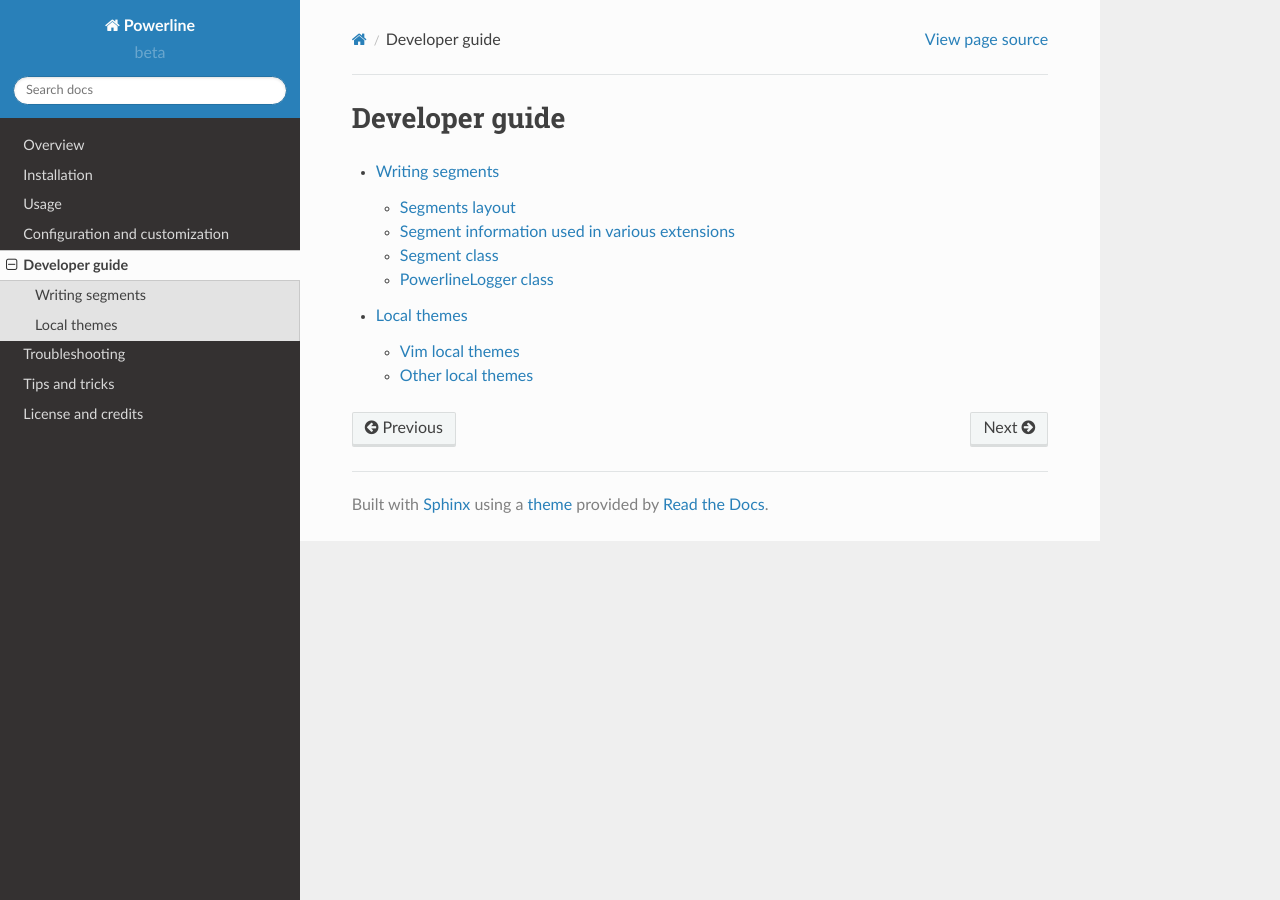
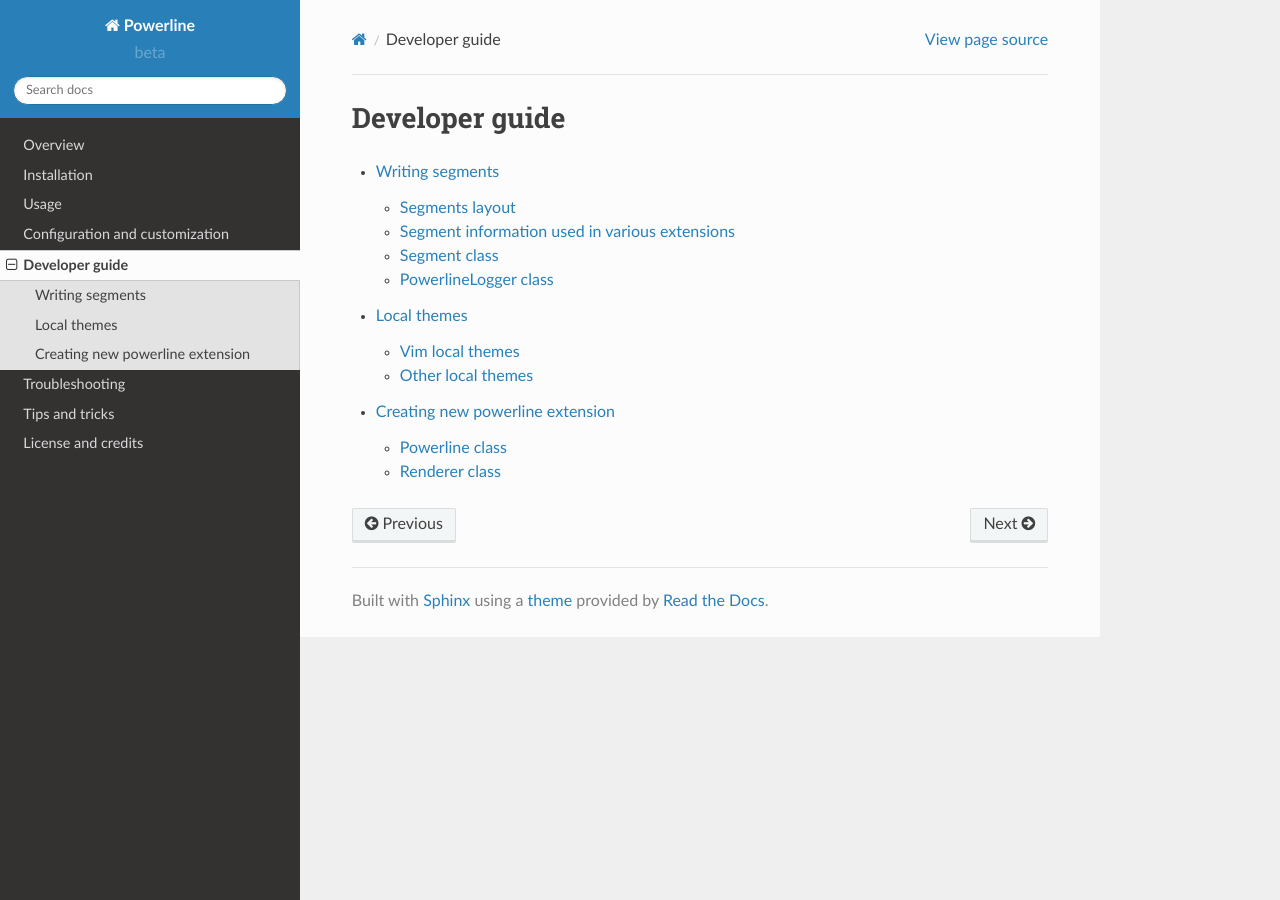
Before and after one commit to someyooyo/someyooyo, a Sphinx documentation site: the page built from docs/source/develop.rst, in a window 1280 px wide. Built offline with Sphinx 7.4.7 and the Read the Docs theme 2.0.0, drawn with Linux system fonts in a browser that asks for light colours; part of the change alters nothing that is shown.

Commit message:
Document how to create extensions
Fixes #287

```diff
--- a/docs/source/develop.rst
+++ b/docs/source/develop.rst
@@ -8,3 +8,4 @@ Developer guide
 
    develop/segments
    develop/local-themes
+   develop/extensions
--- /dev/null
+++ b/docs/source/develop/extensions.rst
@@ -0,0 +1,47 @@
+********************************
+Creating new powerline extension
+********************************
+
+Powerline extension is a code that tells powerline how to highlight and display
+segments in some set of applications. Specifically this means
+
+#. Creating a :py:class:`powerline.Powerline` subclass that knows how to obtain
+   :ref:`local configuration overrides <local-configuration-overrides>`. It also
+   knows how to load local themes, but not when to apply them.
+
+   Instance of this class is the only instance that interacts directly with
+   bindings code, so it has a proxy :py:meth:`powerline.Powerline.render` and
+   :py:meth:`powerline.Powerline.shutdown` methods and other methods which may
+   be useful for bindings.
+
+   This subclass must be placed directly in :file:`powerline` directory (e.g. in
+   :file:`powerline/vim.py`) and named like ``VimPowerline`` (version of the
+   file name without directory and extension and first capital letter
+   + ``Powerline``). There is no technical reason for naming classes like this.
+#. Creating a :py:class:`powerline.renderer.Renderer` subclass that knows how to
+   highlight a segment or reset highlighting to the default value (only makes
+   sense in prompts). It is also responsible for selecting local themes and
+   computing text width.
+
+   This subclass must be placed directly in :file:`powerline/renderers`
+   directory (if you are creating powerline extension for a set of applications
+   use :file:`powerline/renderers/{ext}/*.py`) and named like ``ExtRenderer`` or
+   ``AppPromptRenderer``. For technical reasons the class itself must be
+   referenced in ``renderer`` module attribute thus allowing only one renderer
+   per one module.
+#. Creating an extension bindings. These are to be placed in
+   :file:`powerline/bindings/{ext}` and may contain virtually anything which may
+   be required for powerline to work inside given applications, assuming it does
+   not fit in other places.
+
+Powerline class
+===============
+
+.. autoclass:: powerline.Powerline
+   :members:
+
+Renderer class
+==============
+
+.. autoclass:: powerline.renderer.Renderer
+   :members:
```
